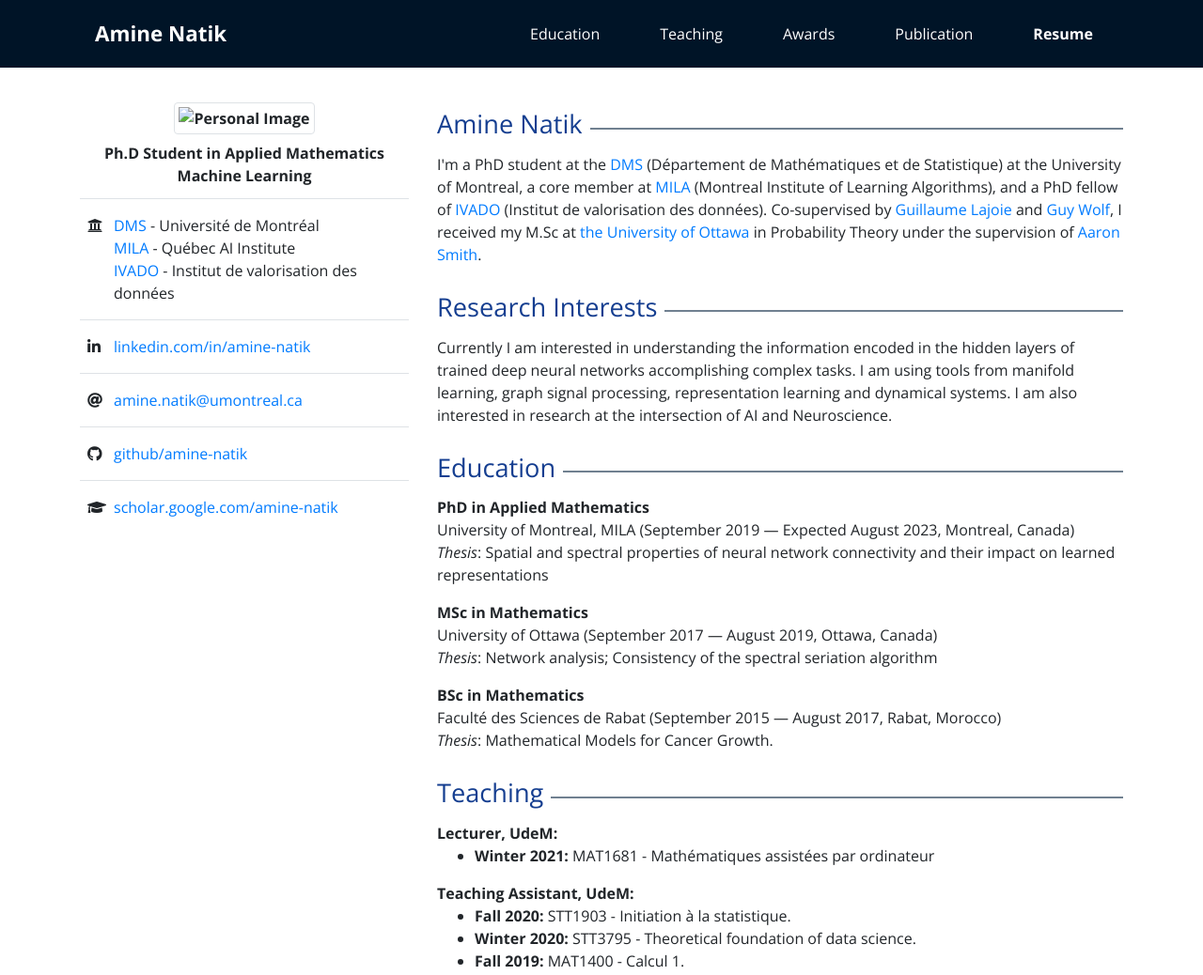
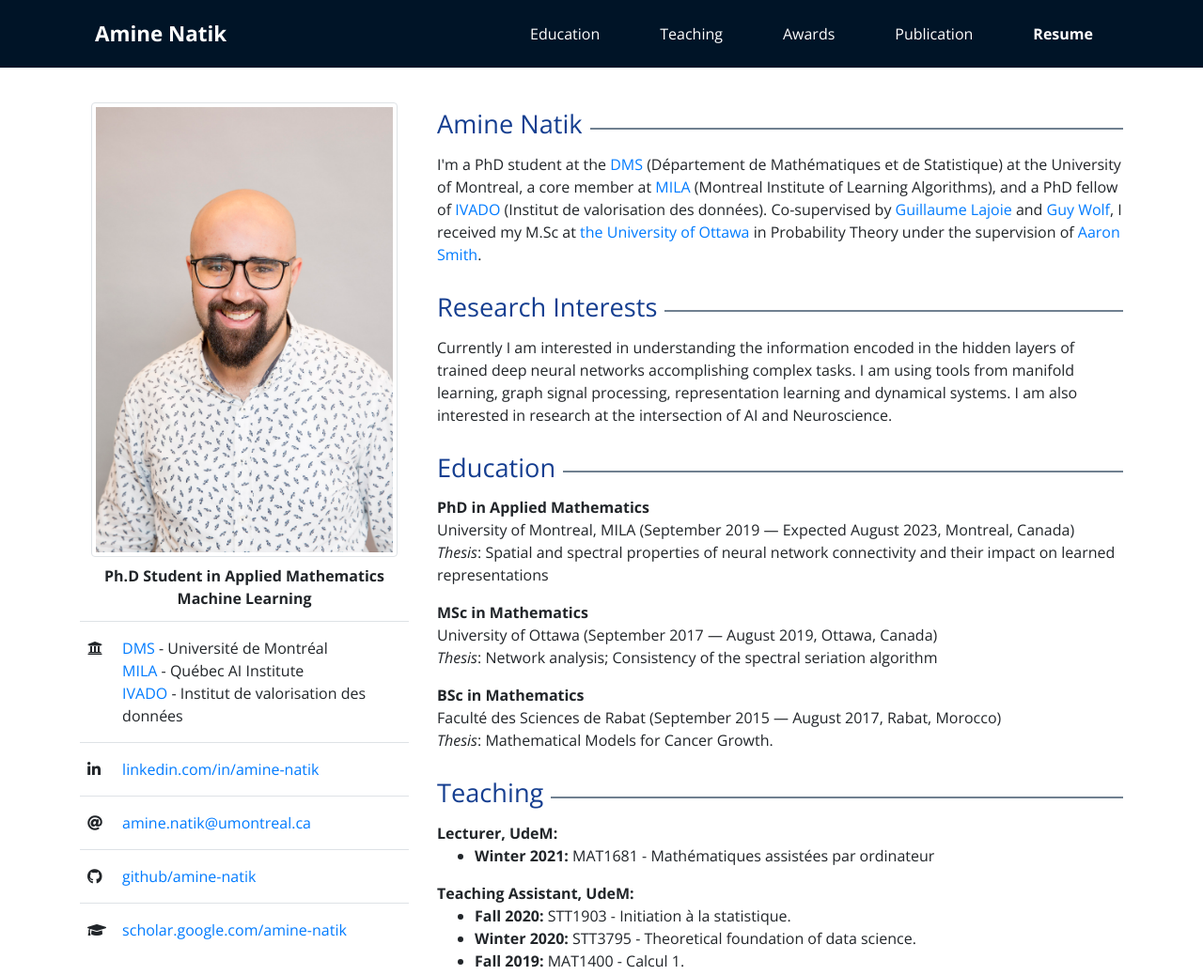
Before and after one commit to amine-natik/My-Personal-Page, a plain HTML site: page index.html in a window 1280 px wide. Shown: the top 1038 px of the page at 94% size. Drawn offline with nearby package versions, Linux system fonts and the light colour scheme; some icons are missing.

Commit message:
Update index.html

```diff
--- a/index.html
+++ b/index.html
@@ -62,7 +62,7 @@
               <th colspan="2">
                 <img
                 class="img-responsive img-thumbnail"
-                src="./images/profile_pic.jpg"
+                src="./images/amine_natik_picture.jpg"
                 alt="Personal Image">
                 <div id="rs-title-program">
                   <span id="rs-title"> Ph.D Student in Applied Mathematics</span><br>
```
